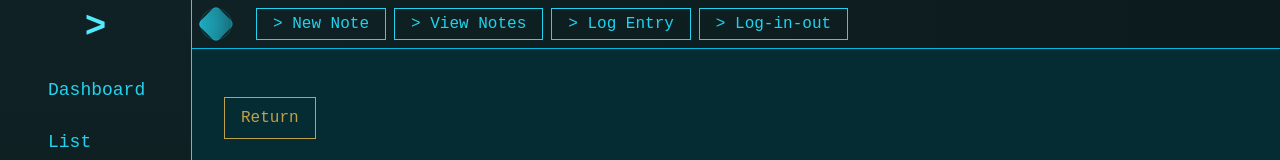
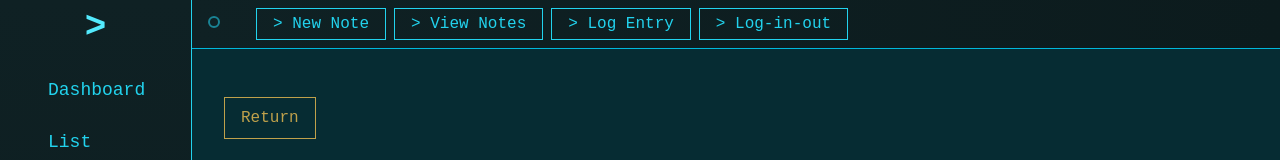
Before and after one commit to thachghub/terminal-notes-app-v2, a Next.js app: page /settings in a window 1280 px wide. Shown: the top 160 px of the page. Built offline with nearby package versions, Linux system fonts and the light colour scheme; a web font is replaced by a local one.

Commit message:
feat: Refine NavToggle and Sidebar animations and styles

```diff
--- a/src/components/NavToggle.tsx
+++ b/src/components/NavToggle.tsx
@@ -1,70 +1,42 @@
-import { motion, AnimatePresence } from 'framer-motion';
-import { useState } from 'react';
+import { motion } from 'framer-motion';
 
-export default function NavToggle({ isCollapsed, onToggle, position = 'left' }: { isCollapsed: boolean; onToggle: () => void; position?: 'left' | 'right' }) {
-  const positionClasses = position === 'left' ? 'fixed left-2' : 'fixed right-2';
+export default function NavToggle({ isCollapsed, onToggle }: { isCollapsed: boolean; onToggle: () => void }) {
 
   return (
     <motion.div
-      className={`absolute ${position === 'left' ? 'left-2' : 'right-2'} top-2 z-50`}
-      initial={{ opacity: 0, scale: 0.5 }}
-      animate={{ opacity: 1, scale: 1 }}
-      whileHover={{ scale: 1.1 }}
-      whileTap={{ scale: 0.9 }}
+      className={`absolute left-2 top-2 z-50 flex items-center justify-center`}
+      initial={{ opacity: 0.7 }}
+      animate={{
+        opacity: [0.7, 1, 0.7],
+      }}
+      transition={{
+        duration: 2.5,
+        repeat: Infinity,
+        ease: 'easeInOut',
+      }}
+      whileHover={{ opacity: 1, scale: 1.1, color: 'gold' }}
+      whileTap={{ scale: 0.95 }}
       onClick={onToggle}
       style={{
         cursor: 'pointer',
-        width: '32px',
-        height: '32px',
-        borderRadius: '50%',
-        backgroundColor: '#0f2124',
-        border: '1px solid rgba(34, 211, 238, 0.2)',
-        backdropFilter: 'blur(4px)',
-        position: 'absolute'
+        padding: '4px',
+        width: '28px',
+        height: '28px',
+        color: 'rgba(34, 211, 238, 0.7)',
       }}
     >
       <motion.div
-        className="absolute inset-0"
-        animate={{
-          scale: [1, 1.2, 1],
-          rotate: [0, 360, 0],
-        }}
-        transition={{
-          duration: 2,
-          repeat: Infinity,
-          ease: 'linear',
-        }}
+        animate={{ rotate: isCollapsed ? 180 : 0 }}
+        transition={{ duration: 0.3, ease: 'easeInOut' }}
         style={{
-          background: 'radial-gradient(circle at center, rgba(34, 211, 238, 0.1) 0%, rgba(34, 211, 238, 0) 70%)',
-        }}
-      />
-
-      <motion.div
-        className="absolute inset-0 flex items-center justify-center"
-        animate={{
-          scale: [1, 1.1, 1],
-        }}
-        transition={{
-          duration: 1,
-          repeat: Infinity,
-          ease: 'easeInOut',
+          width: '12px',
+          height: '12px',
+          borderRadius: '50%',
+          backgroundColor: 'transparent',
+          border: '2px solid currentColor',
         }}
       >
-        <motion.div
-          className="w-6 h-6"
-          style={{
-            background: 'linear-gradient(45deg, rgba(34, 211, 238, 0.8), rgba(34, 211, 238, 0.4))',
-            borderRadius: '4px',
-          }}
-          animate={{
-            rotate: [0, 45, 0],
-          }}
-          transition={{
-            duration: 1,
-            repeat: Infinity,
-            ease: 'easeInOut',
-          }}
-        />
+        {/* Circle is now a shape, no content needed */}
       </motion.div>
     </motion.div>
   );
--- a/src/components/Sidebar.tsx
+++ b/src/components/Sidebar.tsx
@@ -41,18 +41,23 @@ export default function Sidebar({ fontColor, fontOpacity, bgColor, bgOpacity }:
   return (
     <motion.div
       className="relative border-r"
-      style={{ width: isCollapsed ? '3rem' : '12rem', background: `linear-gradient(180deg, ${gradientStart} 0%, ${gradientEnd} 100%)`, borderColor }}
+      style={{ width: isCollapsed ? '2.4rem' : '12rem', background: `linear-gradient(180deg, ${gradientStart} 0%, ${gradientEnd} 100%)`, borderColor }}
       initial={{ width: '12rem' }}
-      animate={{ width: isCollapsed ? '3rem' : '12rem' }}
+      animate={{ width: isCollapsed ? '2.4rem' : '12rem' }}
       transition={{ duration: 0.3, ease: 'easeInOut' }}
     >
       {/* Toggle Button */}
-      <button
+      <motion.button
         onClick={toggleSidebar}
         className="absolute top-2 left-1/2 -translate-x-1/2 text-4xl font-bold text-cyan-300 hover:text-white cursor-pointer transition-colors duration-300"
+        animate={{
+          scale: isCollapsed ? 0.5 : 1,
+          rotate: isCollapsed ? 180 : 0
+        }}
+        transition={{ duration: 0.3, ease: 'easeInOut' }}
       >
-        {isCollapsed ? '<' : '>'}
-      </button>
+        &gt;
+      </motion.button>
 
       {/* Collapsible Sidebar Content */}
       <AnimatePresence>
```
